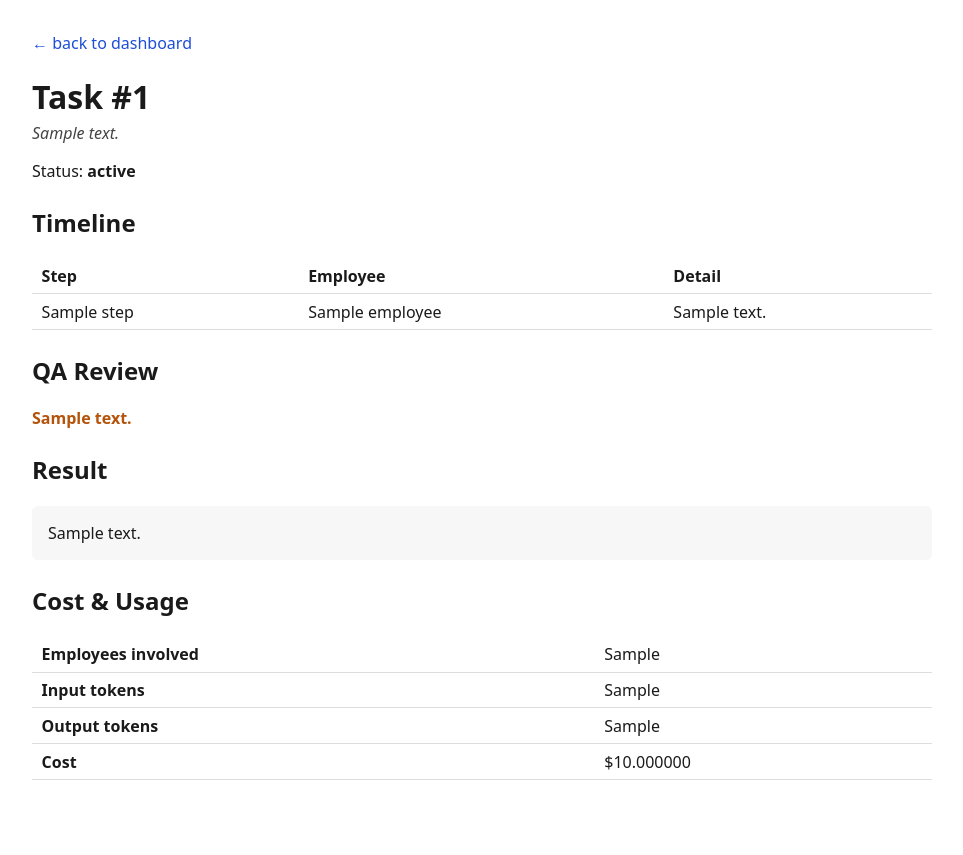
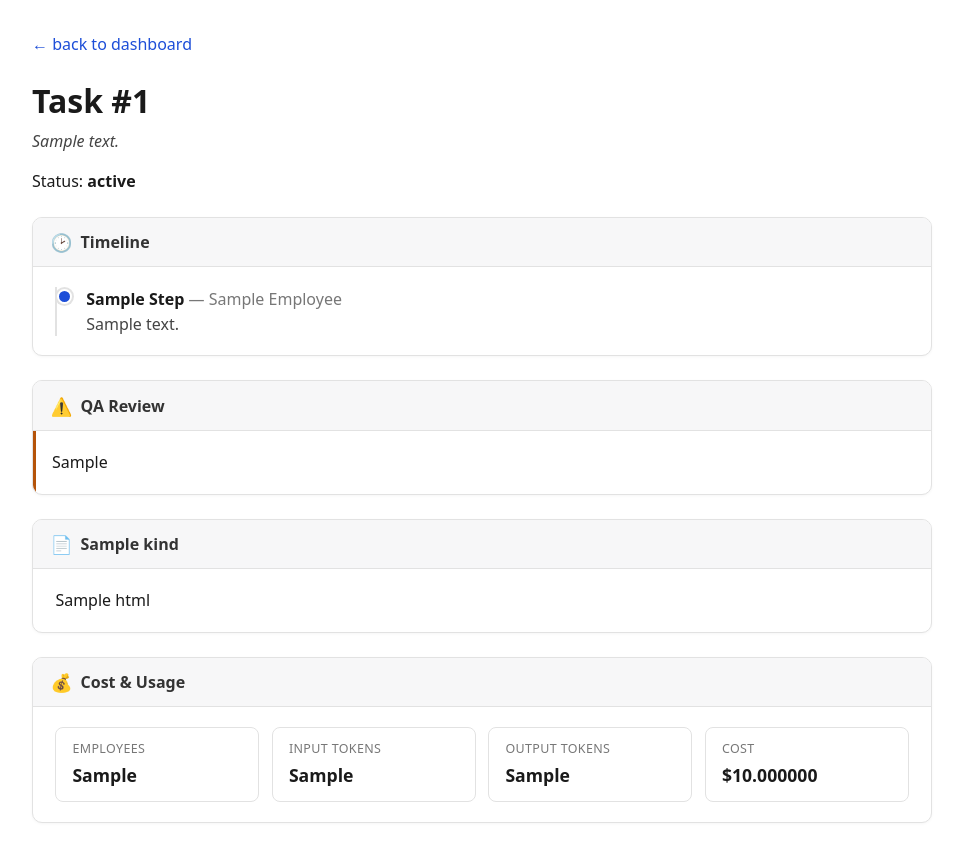
Before and after one commit to seachoice99/ego-os, a FastAPI app: template ego_os/templates/task.html in a window 1280 px wide. Shown: the whole page, without its empty margins (158-1121 px from the left). Before the commit the page ends 780 px from the top, so only its background shows below. Run offline with FastAPI, Linux system fonts and the light colour scheme; the template is opened without the code that fills it: most values are stand-ins (such as "Sample title", 1, 10 or a date in 2020).

Commit message:
UX: live submit feedback and rendered artifacts instead of raw text
Submitting a task now disables the button, swaps in a spinner and a
top loading bar, and guards against double submission, so a multi-second
task no longer reads as a frozen page. Task results and QA notes are
rendered from Markdown into styled HTML (tables, headings, lists, code
blocks, blockquotes) and shown as labeled artifact cards instead of a
raw text blob, and the timeline is now a real timeline component rather
than a plain table. Pure presentation layer change — no architecture,
lifecycle, or roadmap milestone changes.

Co-Authored-By: Claude Sonnet 5 <noreply@anthropic.com>

```diff
--- a/ego_os/main.py
+++ b/ego_os/main.py
@@ -1,5 +1,7 @@
+import re
 from pathlib import Path
 
+import markdown as md
 from dotenv import load_dotenv
 from fastapi import FastAPI, Form, Request
 from fastapi.responses import RedirectResponse
@@ -11,6 +13,25 @@ from ego_os import employees, lifecycle, store  # noqa: E402
 
 app = FastAPI(title="Ego OS")
 templates = Jinja2Templates(directory=str(Path(__file__).parent / "templates"))
+
+
+def _render_artifact(result_text: str) -> dict:
+    """Turn a specialist's raw text result into a labeled, rendered artifact
+    instead of a plain text blob, per the roadmap's v0.2 emphasis on
+    structured artifacts over inline text."""
+    html = md.markdown(
+        result_text,
+        extensions=["tables", "fenced_code", "sane_lists", "nl2br"],
+    )
+    if "<table" in html:
+        kind = "Table Report"
+    elif re.search(r"<h[1-4]", html):
+        kind = "Report"
+    elif "<ul>" in html or "<ol>" in html:
+        kind = "Checklist"
+    else:
+        kind = "Document"
+    return {"html": html, "kind": kind}
 
 
 @app.on_event("startup")
@@ -45,8 +66,10 @@ def submit_task(request_text: str = Form(...)):
 def task_detail(request: Request, task_id: int):
     task = store.get_task(task_id)
     report = store.get_report(task_id)
+    result = _render_artifact(report["result_text"]) if report else None
+    qa_html = md.markdown(report["qa_note"], extensions=["sane_lists", "nl2br"]) if report else None
     return templates.TemplateResponse(
         request,
         "task.html",
-        {"task": task, "report": report},
+        {"task": task, "report": report, "result": result, "qa_html": qa_html},
     )
--- a/ego_os/templates/task.html
+++ b/ego_os/templates/task.html
@@ -4,17 +4,53 @@
   <meta charset="utf-8">
   <title>Ego OS — Task #{{ task.id }}</title>
   <style>
-    body { font-family: system-ui, sans-serif; max-width: 900px; margin: 2rem auto; padding: 0 1rem; color: #1a1a1a; }
+    body { font-family: system-ui, sans-serif; max-width: 900px; margin: 2rem auto; padding: 0 1rem; color: #1a1a1a; line-height: 1.5; }
     h1 { margin-bottom: 0.2rem; }
     .request { color: #444; font-style: italic; margin-top: 0; }
     section { margin-top: 1.5rem; }
-    table { width: 100%; border-collapse: collapse; }
-    th, td { text-align: left; padding: 0.4rem 0.6rem; border-bottom: 1px solid #ddd; vertical-align: top; }
-    .result { white-space: pre-wrap; background: #f7f7f7; padding: 1rem; border-radius: 6px; }
-    .qa-pass { color: #15803d; font-weight: 600; }
-    .qa-revise { color: #b45309; font-weight: 600; }
     a { color: #1d4ed8; text-decoration: none; }
     a:hover { text-decoration: underline; }
+
+    /* Artifact cards: give employee output the feel of a company
+       deliverable rather than a raw chat reply. */
+    .artifact { border: 1px solid #e2e2e2; border-radius: 10px; background: #fff; box-shadow: 0 1px 3px rgba(0,0,0,0.04); overflow: hidden; }
+    .artifact-header { display: flex; align-items: center; gap: 0.5rem; background: #f7f7f8; padding: 0.7rem 1.1rem; border-bottom: 1px solid #e2e2e2; }
+    .artifact-header h2 { margin: 0; font-size: 1rem; font-weight: 600; color: #333; }
+    .artifact-icon { font-size: 1.1rem; }
+    .artifact-body { padding: 1.2rem 1.4rem; }
+
+    /* Typography for rendered Markdown inside an artifact body. */
+    .markdown-body h1, .markdown-body h2, .markdown-body h3, .markdown-body h4 { margin-top: 1.2em; margin-bottom: 0.4em; line-height: 1.3; }
+    .markdown-body h1:first-child, .markdown-body h2:first-child, .markdown-body h3:first-child { margin-top: 0; }
+    .markdown-body p { margin: 0.6em 0; }
+    .markdown-body ul, .markdown-body ol { margin: 0.6em 0; padding-left: 1.4em; }
+    .markdown-body li { margin: 0.2em 0; }
+    .markdown-body blockquote { margin: 0.8em 0; padding: 0.4em 1em; border-left: 3px solid #cbd5e1; background: #f8fafc; color: #475569; }
+    .markdown-body code { background: #f1f1f1; padding: 0.1em 0.35em; border-radius: 4px; font-size: 0.9em; }
+    .markdown-body pre { background: #1e1e1e; color: #e5e5e5; padding: 0.9em 1em; border-radius: 6px; overflow-x: auto; }
+    .markdown-body pre code { background: none; padding: 0; color: inherit; }
+    .markdown-body table { width: 100%; border-collapse: collapse; margin: 0.8em 0; }
+    .markdown-body th, .markdown-body td { text-align: left; padding: 0.5rem 0.7rem; border: 1px solid #e2e2e2; }
+    .markdown-body th { background: #f7f7f8; }
+    .markdown-body tr:nth-child(even) td { background: #fafafa; }
+
+    /* Timeline */
+    .timeline { list-style: none; margin: 0; padding: 0 0 0 0.4rem; border-left: 2px solid #e2e2e2; }
+    .timeline-item { position: relative; padding: 0 0 1.1rem 1.4rem; }
+    .timeline-item:last-child { padding-bottom: 0; }
+    .timeline-dot { position: absolute; left: -0.44rem; top: 0.15rem; width: 0.7rem; height: 0.7rem; border-radius: 50%; background: #1d4ed8; border: 2px solid #fff; box-shadow: 0 0 0 2px #e2e2e2; }
+    .timeline-step { font-weight: 600; text-transform: capitalize; }
+    .timeline-employee { font-weight: 400; color: #777; }
+    .timeline-detail { color: #444; margin-top: 0.1rem; }
+
+    .qa-pass { border-left: 3px solid #15803d; padding-left: 1rem; }
+    .qa-revise { border-left: 3px solid #b45309; padding-left: 1rem; }
+
+    /* Cost & usage as stat cards rather than a plain table. */
+    .stats { display: grid; grid-template-columns: repeat(auto-fit, minmax(140px, 1fr)); gap: 0.8rem; }
+    .stat-box { border: 1px solid #e2e2e2; border-radius: 8px; padding: 0.8rem 1rem; background: #fff; }
+    .stat-label { font-size: 0.78rem; color: #777; text-transform: uppercase; letter-spacing: 0.03em; }
+    .stat-value { font-size: 1.1rem; font-weight: 600; margin-top: 0.2rem; }
   </style>
 </head>
 <body>
@@ -24,38 +60,45 @@
   <p>Status: <strong>{{ task.status }}</strong></p>
 
   {% if report %}
-  <section>
-    <h2>Timeline</h2>
-    <table>
-      <tr><th>Step</th><th>Employee</th><th>Detail</th></tr>
-      {% for event in report.timeline %}
-      <tr>
-        <td>{{ event.step }}</td>
-        <td>{{ event.employee }}</td>
-        <td>{{ event.detail }}</td>
-      </tr>
-      {% endfor %}
-    </table>
+  <section class="artifact">
+    <div class="artifact-header"><span class="artifact-icon">&#128337;</span><h2>Timeline</h2></div>
+    <div class="artifact-body">
+      <ol class="timeline">
+        {% for event in report.timeline %}
+        <li class="timeline-item">
+          <span class="timeline-dot"></span>
+          <div class="timeline-step">{{ event.step }} <span class="timeline-employee">&mdash; {{ event.employee }}</span></div>
+          <div class="timeline-detail">{{ event.detail }}</div>
+        </li>
+        {% endfor %}
+      </ol>
+    </div>
   </section>
 
-  <section>
-    <h2>QA Review</h2>
-    <p class="{{ 'qa-pass' if report.qa_note.startswith('PASS') else 'qa-revise' }}">{{ report.qa_note }}</p>
+  <section class="artifact">
+    <div class="artifact-header"><span class="artifact-icon">{{ '✅' if report.qa_note.startswith('PASS') else '⚠️' }}</span><h2>QA Review</h2></div>
+    <div class="artifact-body markdown-body {{ 'qa-pass' if report.qa_note.startswith('PASS') else 'qa-revise' }}">
+      {{ qa_html | safe }}
+    </div>
   </section>
 
-  <section>
-    <h2>Result</h2>
-    <div class="result">{{ report.result_text }}</div>
+  <section class="artifact">
+    <div class="artifact-header"><span class="artifact-icon">&#128196;</span><h2>{{ result.kind }}</h2></div>
+    <div class="artifact-body markdown-body">
+      {{ result.html | safe }}
+    </div>
   </section>
 
-  <section>
-    <h2>Cost &amp; Usage</h2>
-    <table>
-      <tr><th>Employees involved</th><td>{{ report.employees_involved | join(', ') }}</td></tr>
-      <tr><th>Input tokens</th><td>{{ report.input_tokens }}</td></tr>
-      <tr><th>Output tokens</th><td>{{ report.output_tokens }}</td></tr>
-      <tr><th>Cost</th><td>${{ "%.6f" | format(report.cost) }}</td></tr>
-    </table>
+  <section class="artifact">
+    <div class="artifact-header"><span class="artifact-icon">&#128176;</span><h2>Cost &amp; Usage</h2></div>
+    <div class="artifact-body">
+      <div class="stats">
+        <div class="stat-box"><div class="stat-label">Employees</div><div class="stat-value">{{ report.employees_involved | join(', ') }}</div></div>
+        <div class="stat-box"><div class="stat-label">Input tokens</div><div class="stat-value">{{ report.input_tokens }}</div></div>
+        <div class="stat-box"><div class="stat-label">Output tokens</div><div class="stat-value">{{ report.output_tokens }}</div></div>
+        <div class="stat-box"><div class="stat-label">Cost</div><div class="stat-value">${{ "%.6f" | format(report.cost) }}</div></div>
+      </div>
+    </div>
   </section>
   {% else %}
   <p>Report not yet available.</p>
--- a/requirements.txt
+++ b/requirements.txt
@@ -5,3 +5,4 @@ pyyaml
 python-dotenv
 openai
 python-multipart
+markdown
```
Also changed, not shown: ego_os/templates/home.html (+38 -3 lines).
